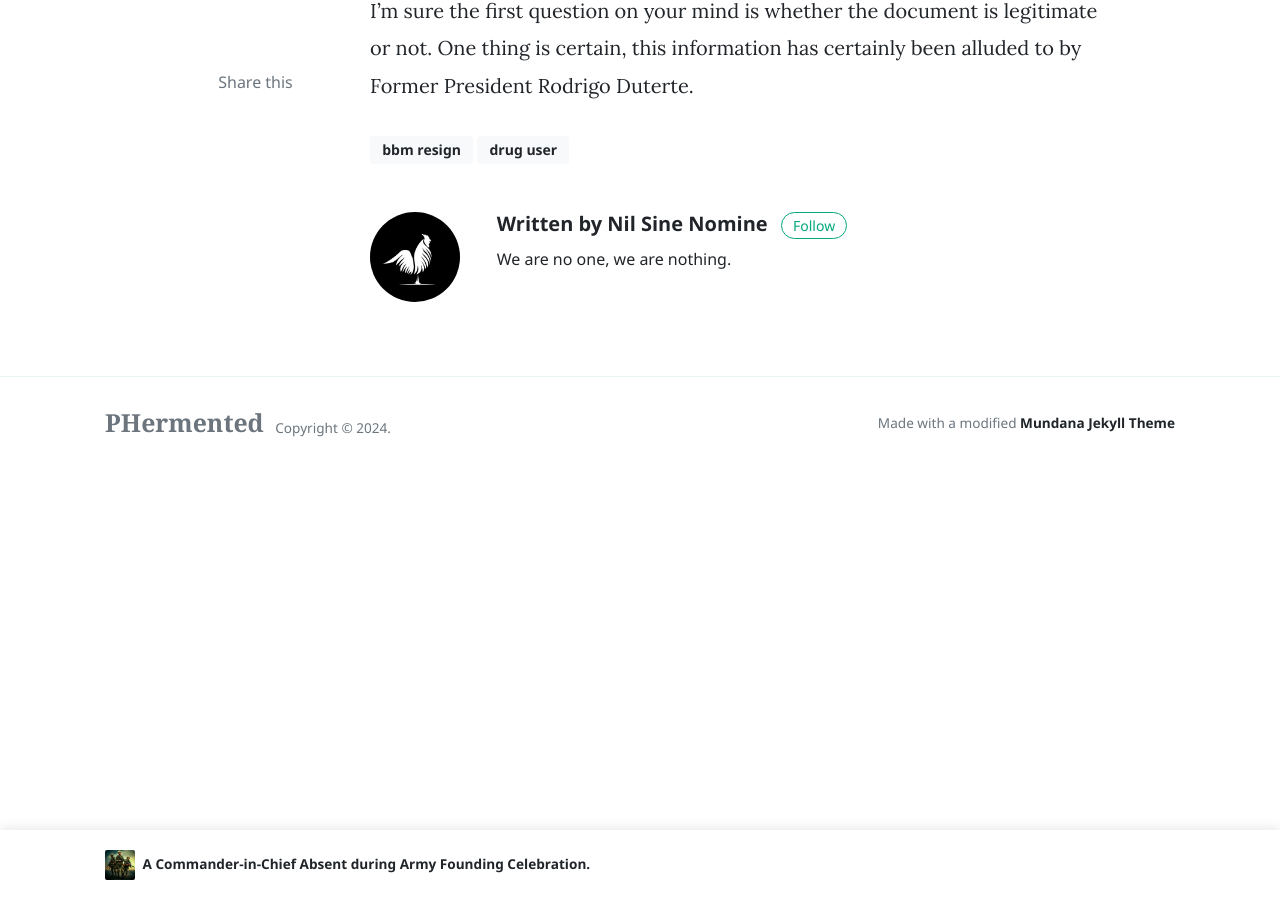
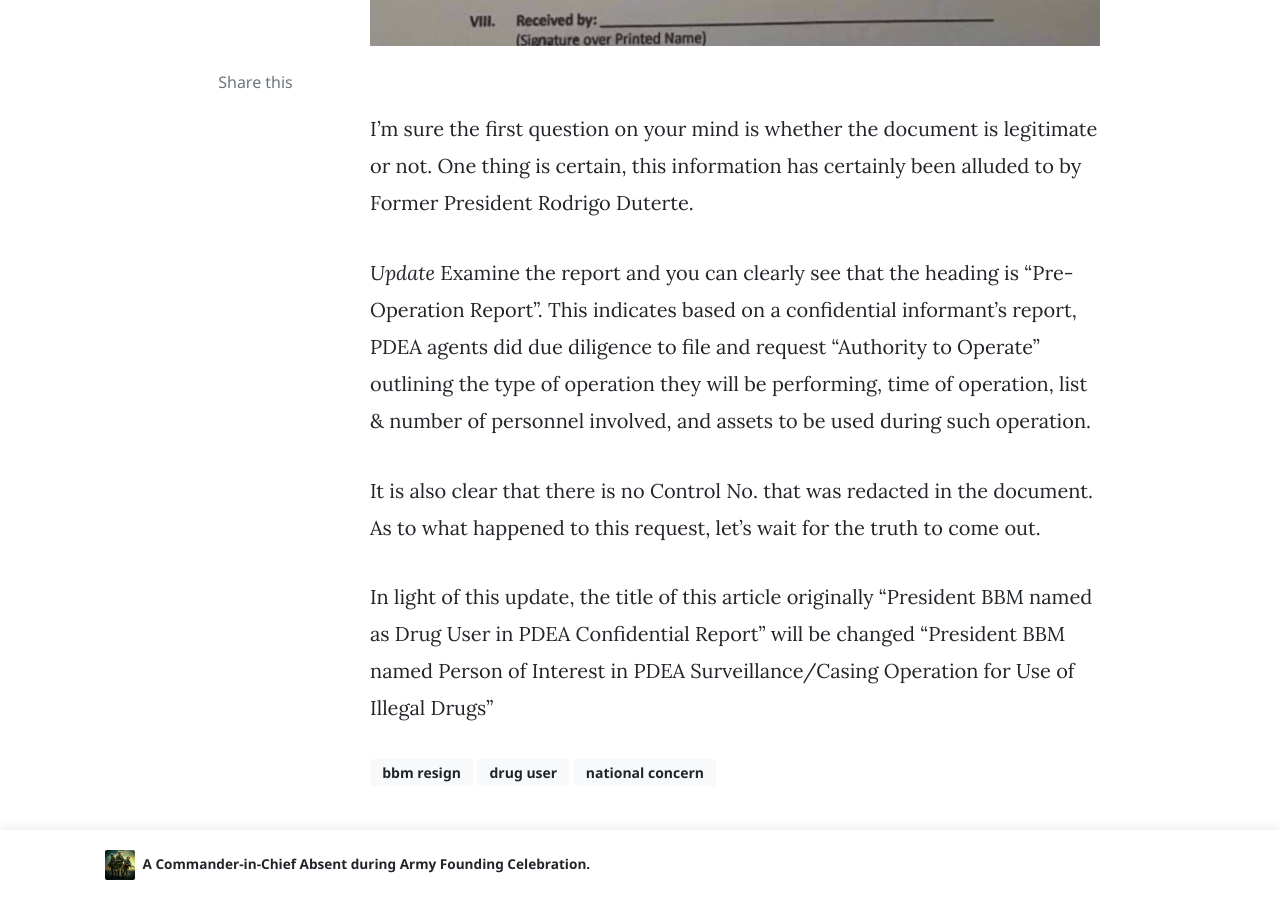
Before and after one commit to nilsinenomine/phermented, a Jekyll site: the page built from _posts/2024-04-01-bbm-poi-narco-user-pdea.md, in a window 1280 px wide and 900 px high, scrolled down 2786 px. Built offline with Jekyll 4.4.1, drawn with Linux system fonts in a browser that asks for light colours; nearby versions of some CDN libraries; comment, search, counter and statistics services are not loaded; some of the changed text lies outside the part shown.

Commit message:
Resource examined and article updated

```diff
--- a/_posts/2024-04-01-bbm-named-narco-user-pdea.md
+++ b/_posts/2024-04-01-bbm-poi-narco-user-pdea.md
@@ -1,14 +1,14 @@
 ---
 layout: post
 author: nil
-title: "President BBM named as Drug User in PDEA Confidential Report"
+title: "President BBM named Person of Interest in PDEA Surveillance/Casing Operation for Use of Illegal Drugs"
 category:
 - philippines
 - politics
-- "National Concern"
 tags:
 - "BBM Resign"
 - "Drug User"
+- "National Concern"
 image: assets/images/pdea-leak/pdea-bonget-cropped-cover.jpg
 ---
 
@@ -20,7 +20,11 @@ A known Marcos loyalist turned Marcos critic has long received death threats whe
 
 I'm sure the first question on your mind is whether the document is legitimate or not. One thing is certain, this information has certainly been alluded to by Former President Rodrigo Duterte.
 
+*Update* Examine the report and you can clearly see that the heading is "Pre-Operation Report". This indicates based on a confidential informant's report, PDEA agents did due diligence to file and request "Authority to Operate" outlining the type of operation they will be performing, time of operation, list & number of personnel involved, and assets to be used during such operation.
 
+It is also clear that there is no Control No. that was redacted in the document. As to what happened to this request, let's wait for the truth to come out.
+
+In light of this update, the title of this article originally "President BBM named as Drug User in PDEA Confidential Report" will be changed "President BBM named Person of Interest in PDEA Surveillance/Casing Operation for Use of Illegal Drugs"
 
 [pdea-bonget-1]: "{{site.baseurl}}/assets/images/pdea-leak/20240401_202421_5032962793143807802.jpg"
 [pdea-bonget-2]: "{{site.baseurl}}/assets/images/pdea-leak/20240401_202421_7296320828403248034.jpg"
```
